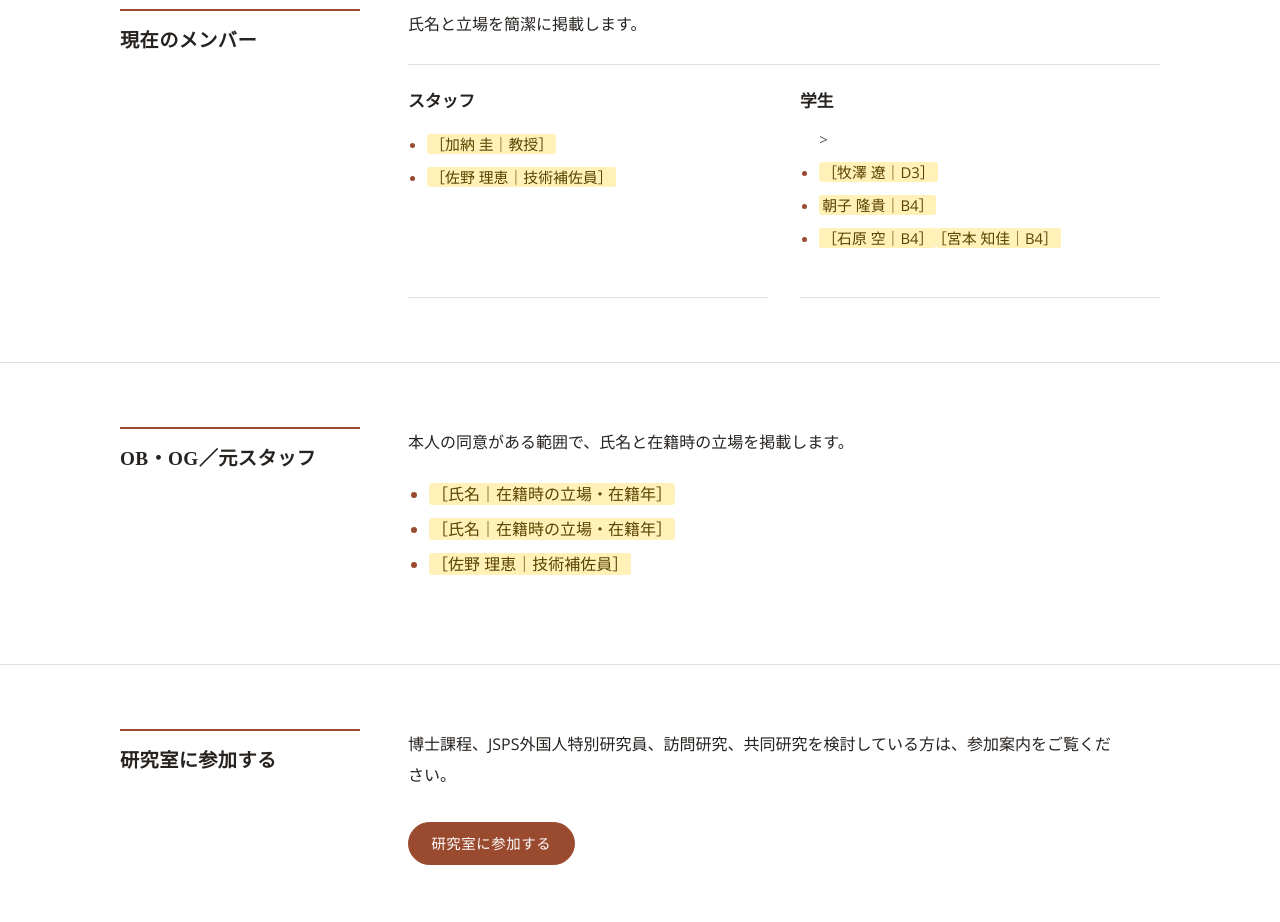
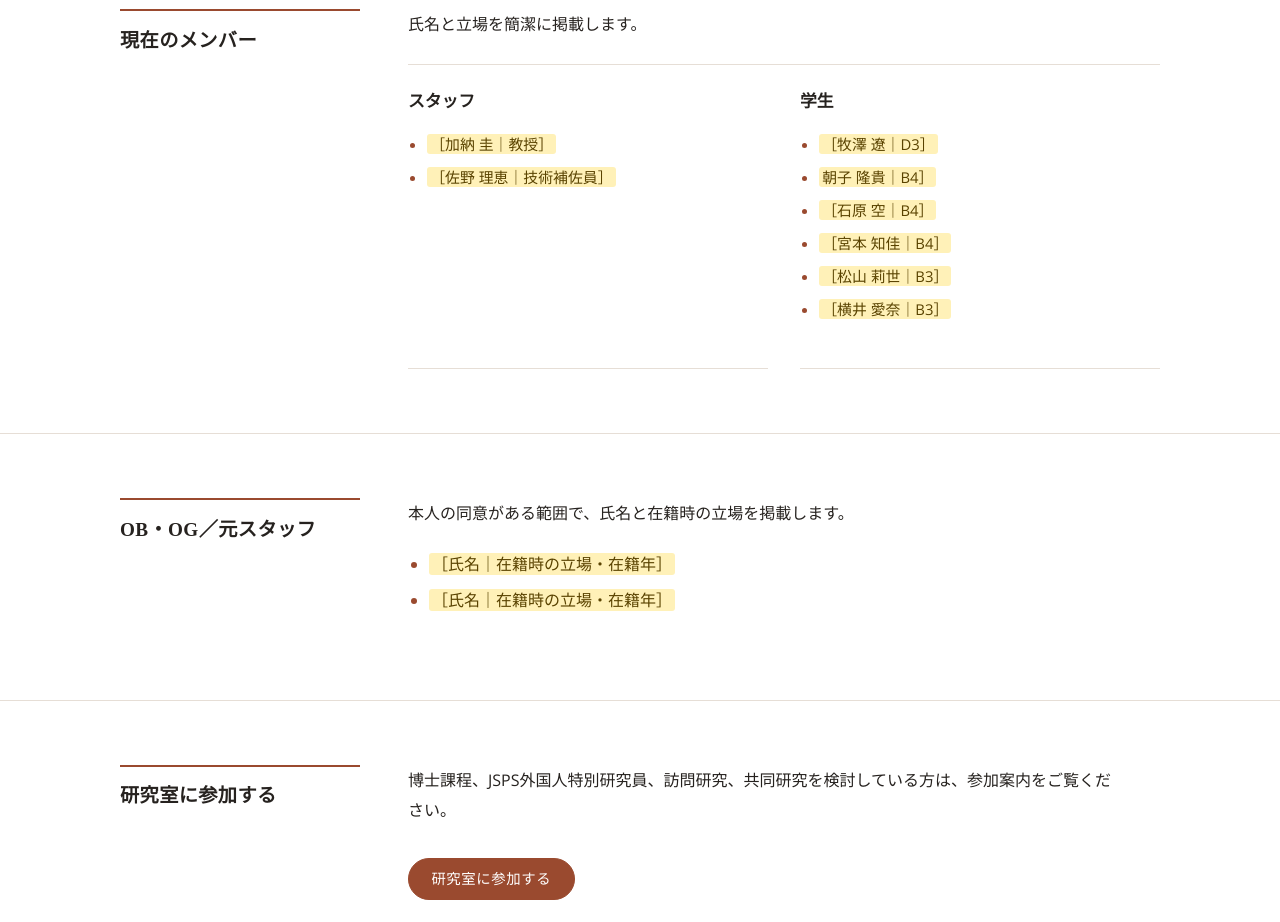
Before and after one commit to sanorie-kanolab/kanolab-web, a plain HTML site: page people/index.html in a window 1280 px wide. Shown: the part 3020-3942 px from the top of the page. Drawn offline with nearby package versions, Linux system fonts and the light colour scheme.

Commit message:
Update index.html

```diff
--- a/people/index.html
+++ b/people/index.html
@@ -63,8 +63,8 @@
     <section class="section"><div class="container"><h2>教育番組・メディアとの協働</h2><p>NHK Eテレ「考えるカラス～科学の考え方～」「カガクノミカタ」で番組委員を務め、教育番組の制作・開発と研究面の支援に関与しました。番組の考え方を、授業、ワークショップ、カードゲーム、書籍へ発展させています。</p></div></section>
     <section class="section"><div class="container"><h2>主な受賞</h2><p>科学コミュニケーションの実践と研究により、文部科学大臣表彰 科学技術賞を2014年と2017年の2度受賞しています。このほか、日本科学教育学会の科学教育実践賞、年会発表賞、ベストプレゼンテーション賞などを受賞しています。</p><p><a href="https://researchmap.jp/keikano/awards" rel="noopener">受賞歴をresearchmapで見る</a></p></div></section>
     <section class="section"><div class="container"><h2>外部プロフィール</h2><ul><li><a href="https://researchmap.jp/keikano" rel="noopener">researchmap</a></li><li><a href="https://www.linkedin.com/in/kei-kano-science-communication/" rel="noopener">LinkedIn</a></li><li><a href="https://science.anu.edu.au/people/kei-kano" rel="noopener">ANU profile</a></li><li><a href="https://www.pcst.network/about/scientific-committee/kei-kano/" rel="noopener">PCST Network profile</a></li></ul></div></section>
-    <section class="section"><div class="container"><h2>現在のメンバー</h2><p>氏名と立場を簡潔に掲載します。</p><div class="card-grid"><article class="card"><h3>スタッフ</h3><ul><li><mark class="todo">［加納 圭｜教授］</mark></li><li><mark class="todo">［佐野 理恵｜技術補佐員］</mark></li></ul></article><article class="card"><h3>学生</h3><ul>><li><mark class="todo">［牧澤 遼｜D3］</mark></li><li><mark class="todo">朝子 隆貴｜B4］</mark></li><li><mark class="todo">［石原 空｜B4］</mark></li<li><mark class="todo">［宮本 知佳｜B4］</mark></li></ul></article></div></div></section>
-    <section class="section"><div class="container"><h2>OB・OG／元スタッフ</h2><p>本人の同意がある範囲で、氏名と在籍時の立場を掲載します。</p><ul><li><mark class="todo">［氏名｜在籍時の立場・在籍年］</mark></li><li><mark class="todo">［氏名｜在籍時の立場・在籍年］</mark></li><li><mark class="todo">［佐野 理恵｜技術補佐員］</mark></li></ul></div></section>
+    <section class="section"><div class="container"><h2>現在のメンバー</h2><p>氏名と立場を簡潔に掲載します。</p><div class="card-grid"><article class="card"><h3>スタッフ</h3><ul><li><mark class="todo">［加納 圭｜教授］</mark></li><li><mark class="todo">［佐野 理恵｜技術補佐員］</mark></li></ul></article><article class="card"><h3>学生</h3><ul><li><mark class="todo">［牧澤 遼｜D3］</mark></li><li><mark class="todo">朝子 隆貴｜B4］</mark></li><li><mark class="todo">［石原 空｜B4］</mark></li><li><mark class="todo">［宮本 知佳｜B4］</mark></li><li><mark class="todo">［松山 莉世｜B3］</mark></li><li><mark class="todo">［横井 愛奈｜B3］</mark></li></ul></article></div></div></section>
+    <section class="section"><div class="container"><h2>OB・OG／元スタッフ</h2><p>本人の同意がある範囲で、氏名と在籍時の立場を掲載します。</p><ul><li><mark class="todo">［氏名｜在籍時の立場・在籍年］</mark></li><li><mark class="todo">［氏名｜在籍時の立場・在籍年］</mark></li></ul></div></section>
     <section class="section"><div class="container"><h2>研究室に参加する</h2><p>博士課程、JSPS外国人特別研究員、訪問研究、共同研究を検討している方は、参加案内をご覧ください。</p><div class="btn-row"><a class="btn" href="../join/">研究室に参加する</a></div></div></section>
   </main>
 
```
